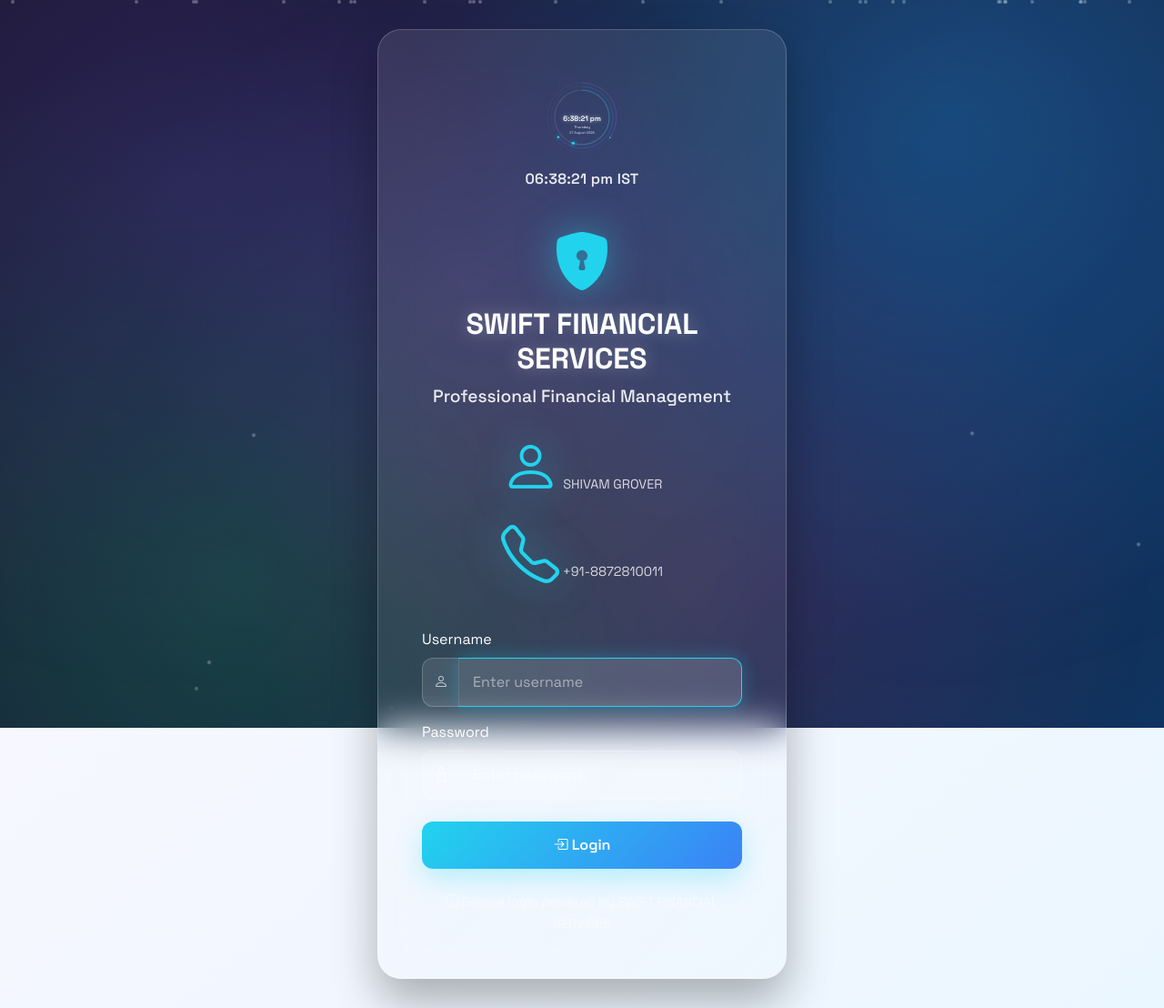
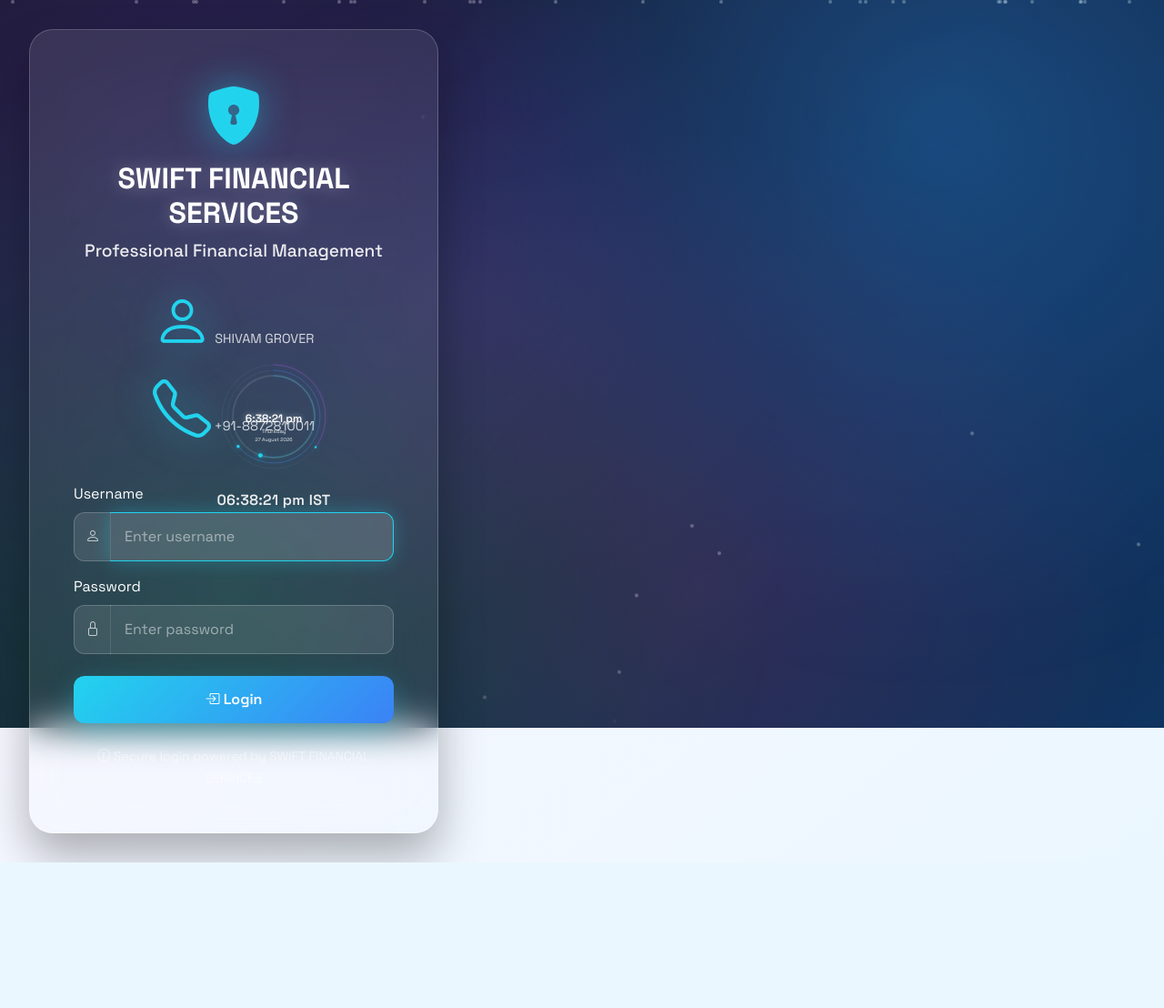
Before and after one commit to vishuadv/vishu, a Flask app: page /login in a window 1280 px wide. Shown: the whole page at 91% size. After the commit the page ends 948 px from the top, so only its background shows below. Run offline with Flask 3, Linux system fonts and the light colour scheme; some libraries are stand-ins or nearby versions.

Commit message:
Make clock bigger and position on right side in login.html

```diff
--- a/templates/login.html
+++ b/templates/login.html
@@ -121,10 +121,6 @@
         .login-container {
             position: relative;
             z-index: 1;
-            min-height: 100vh;
-            display: flex;
-            align-items: center;
-            justify-content: center;
             padding: 2rem;
         }
 
@@ -237,12 +233,16 @@
 
         /* Clock Styles */
         .clock-container {
+            position: fixed;
+            top: 50%;
+            right: 30px;
+            transform: translateY(-50%);
             text-align: center;
-            margin-bottom: 2rem;
+            z-index: 100;
         }
 
         #istSvgClock {
-            width: 200px;
+            width: 300px;
             height: auto;
             display: block;
             margin: 0 auto;
```
